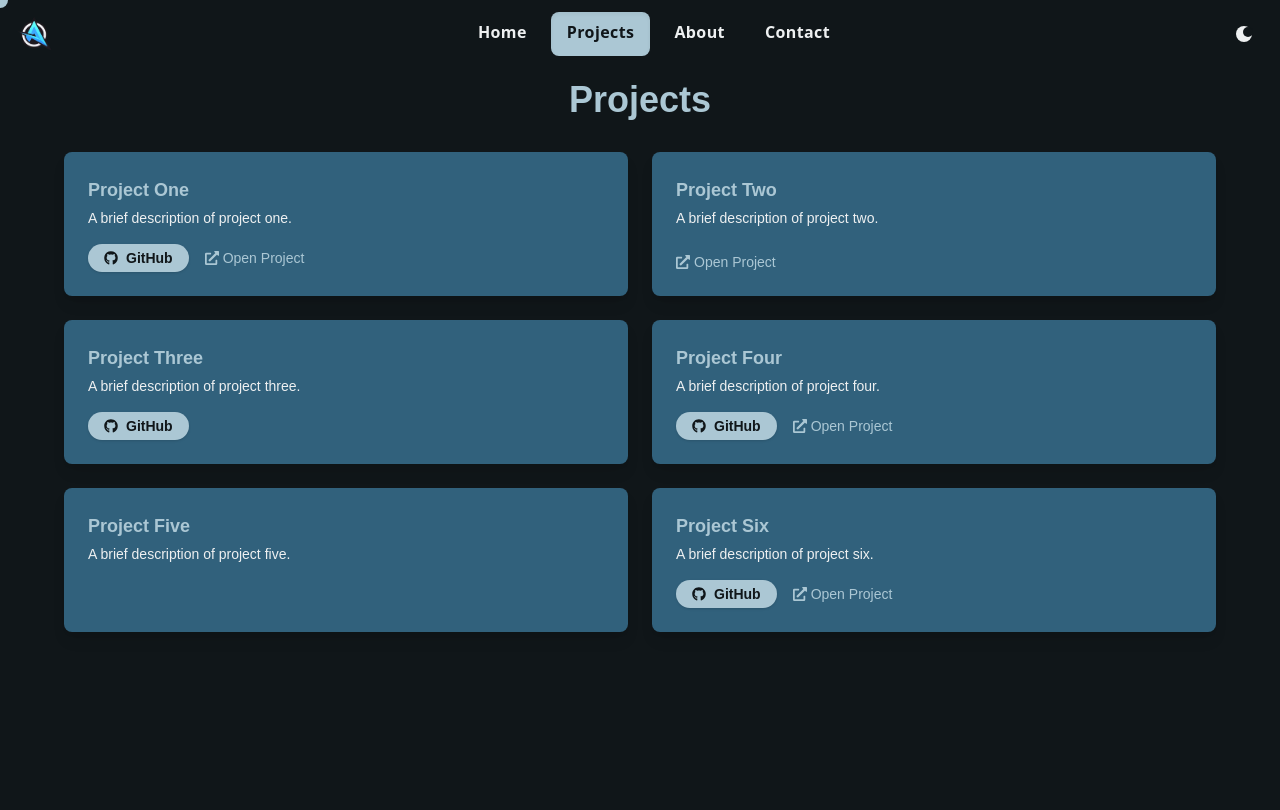
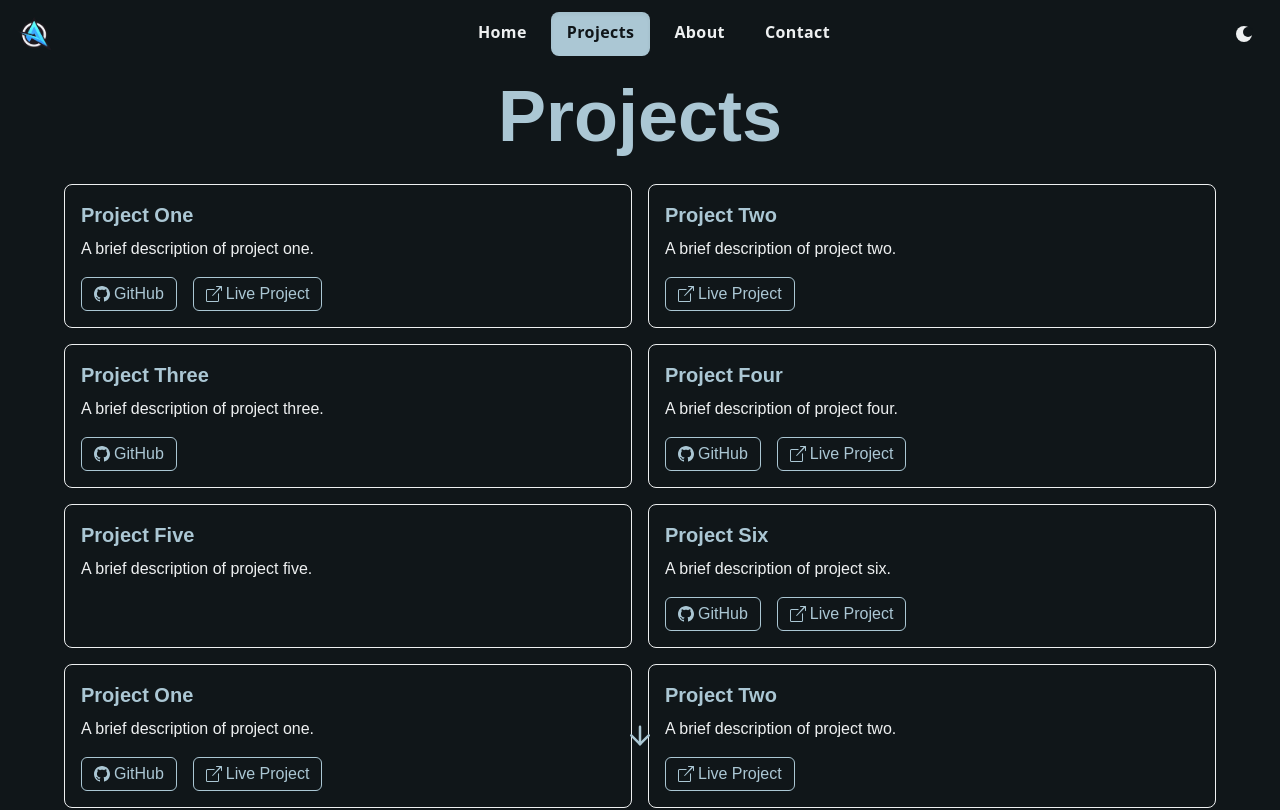
Before and after one commit to xditya/portfolio, a Next.js app: page /projects in a window 1280 px wide. Shown: the top 810 px of the page. Built offline with nearby package versions, Linux system fonts and the light colour scheme.

Commit message:
feat: enhance CustomCursor component and add GSAP animation for name display

```diff
--- a/src/app/page.tsx
+++ b/src/app/page.tsx
@@ -1,4 +1,6 @@
-import React from "react";
+"use client";
+
+import React, { useRef, useEffect } from "react";
 import { LuFolderOpen } from "react-icons/lu";
 import {
   FaGithub,
@@ -8,15 +10,48 @@ import {
   FaYoutube,
 } from "react-icons/fa6";
 
+import gsap from "gsap";
+import { ScrambleTextPlugin } from "gsap/ScrambleTextPlugin";
+
+// Register the plugin once
+gsap.registerPlugin(ScrambleTextPlugin);
+
 export default function Home() {
+  const nameRef = useRef(null);
+
+  useEffect(() => {
+    // Ensure the ref is connected to the DOM element before animating
+    if (nameRef.current) {
+      gsap.to(nameRef.current, {
+        scrambleText: {
+          text: "Aditya.",
+          chars: "abcdefghijklmnopqrstuvwxyz!@#$%^&*+",
+          speed: 0.25,
+          rightToLeft: true,
+          revealDelay: 0.9,
+        },
+        duration: 1,
+        ease: "power1.inOut",
+      });
+    } else {
+      console.error(
+        "nameRef.current is null - element not found for GSAP animation."
+      );
+    }
+  }, []);
+
   return (
     <main className="min-h-screen flex flex-col justify-center items-center bg-[var(--background)] text-[var(--foreground)] px-4">
       <div className="w-full max-w-2xl flex flex-col items-center text-center gap-4 pt-32 pb-16">
         <h1 className="text-5xl sm:text-6xl md:text-7xl font-extrabold mb-2">
-          Hi, I&apos;m <span className="text-[var(--primary)]">Aditya.</span>
+          Hi, I&apos;m{" "}
+          {/* Initial text is "xditya.", will scramble to "Aditya." */}
+          <span ref={nameRef} className="text-[var(--primary)]">
+            xditya?
+          </span>
         </h1>
         <p className="text-base sm:text-lg text-gray-400 font-medium mb-5 font-sans">
-          Open-Source Developer &amp; Freelancer.
+          Open-Source Developer & Freelancer.
         </p>
         <a
           href="/projects"
--- a/src/app/projects/page.tsx
+++ b/src/app/projects/page.tsx
@@ -1,5 +1,12 @@
-import React from "react";
-import ProjectCard from "@/components/ProjectCard";
+"use client";
+
+import React, { useEffect, useRef } from "react";
+import gsap from "gsap";
+import { ScrambleTextPlugin } from "gsap/ScrambleTextPlugin";
+import { ScrollTrigger } from "gsap/ScrollTrigger";
+import { LuArrowDown } from "react-icons/lu";
+
+gsap.registerPlugin(ScrambleTextPlugin, ScrollTrigger);
 
 export default function ProjectsPage() {
   const dummyProjects = [
@@ -39,23 +46,251 @@ export default function ProjectsPage() {
       githubUrl: "https://github.com/your-username/project-six",
       projectUrl: "https://project-six.example.com",
     },
+    {
+      name: "Project One",
+      description: "A brief description of project one.",
+      githubUrl: "https://github.com/your-username/project-one",
+      projectUrl: "https://project-one.example.com",
+    },
+    {
+      name: "Project Two",
+      description: "A brief description of project two.",
+      githubUrl: "",
+      projectUrl: "https://project-two.example.com",
+    },
+    {
+      name: "Project Three",
+      description: "A brief description of project three.",
+      githubUrl: "https://github.com/your-username/project-three",
+      projectUrl: "",
+    },
+    {
+      name: "Project Four",
+      description: "A brief description of project four.",
+      githubUrl: "https://github.com/your-username/project-four",
+      projectUrl: "https://project-four.example.com",
+    },
+    {
+      name: "Project Five",
+      description: "A brief description of project five.",
+      githubUrl: "",
+      projectUrl: "",
+    },
+    {
+      name: "Project Six",
+      description: "A brief description of project six.",
+      githubUrl: "https://github.com/your-username/project-six",
+      projectUrl: "https://project-six.example.com",
+    },
+    {
+      name: "Project One",
+      description: "A brief description of project one.",
+      githubUrl: "https://github.com/your-username/project-one",
+      projectUrl: "https://project-one.example.com",
+    },
+    {
+      name: "Project Two",
+      description: "A brief description of project two.",
+      githubUrl: "",
+      projectUrl: "https://project-two.example.com",
+    },
+    {
+      name: "Project Three",
+      description: "A brief description of project three.",
+      githubUrl: "https://github.com/your-username/project-three",
+      projectUrl: "",
+    },
+    {
+      name: "Project Four",
+      description: "A brief description of project four.",
+      githubUrl: "https://github.com/your-username/project-four",
+      projectUrl: "https://project-four.example.com",
+    },
+    {
+      name: "Project Five",
+      description: "A brief description of project five.",
+      githubUrl: "",
+      projectUrl: "",
+    },
+    {
+      name: "Project Six",
+      description: "A brief description of project six.",
+      githubUrl: "https://github.com/your-username/project-six",
+      projectUrl: "https://project-six.example.com",
+    },
   ];
+
+  const titleRef = useRef<HTMLHeadingElement>(null);
+  const projectRefs = useRef<(HTMLDivElement | null)[]>([]);
+  const scrollIndicatorRef = useRef<HTMLDivElement>(null);
+
+  useEffect(() => {
+    // Title animation
+    if (titleRef.current) {
+      gsap.set(titleRef.current, { visibility: "hidden" });
+
+      gsap.to(titleRef.current, {
+        duration: 1.5,
+        scrambleText: {
+          text: "Projects",
+          chars: "#@$",
+          revealDelay: 0.5,
+          speed: 0.75,
+        },
+        visibility: "visible",
+        ease: "power1.inOut",
+        delay: 1,
+      });
+    }
+
+    // Project item animations using ScrollTrigger
+    projectRefs.current.forEach((item) => {
+      if (item) {
+        gsap.fromTo(
+          item,
+          { opacity: 0, y: 50 },
+          {
+            opacity: 1,
+            y: 0,
+            duration: 0.8,
+            ease: "power2.out",
+            scrollTrigger: {
+              trigger: item,
+              start: "top 85%",
+              toggleActions: "play none none none",
+            },
+          }
+        );
+      }
+    });
+
+    // Scroll indicator animation
+    if (scrollIndicatorRef.current && projectRefs.current.length > 0) {
+      // Set initial state
+      gsap.set(scrollIndicatorRef.current, {
+        opacity: 1,
+        y: 0,
+      });
+
+      // Bounce animation
+      gsap.to(scrollIndicatorRef.current, {
+        y: -10,
+        repeat: -1,
+        yoyo: true,
+        duration: 0.8,
+        ease: "power1.inOut",
+      });
+
+      // Hide on scroll
+      ScrollTrigger.create({
+        trigger: "body",
+        start: "top top",
+        end: "bottom bottom",
+        onUpdate: (self) => {
+          if (self.progress > 0.05) {
+            // Reduced threshold to 5% for earlier hiding
+            gsap.to(scrollIndicatorRef.current, {
+              opacity: 0,
+              duration: 0.5,
+            });
+          } else {
+            gsap.to(scrollIndicatorRef.current, {
+              opacity: 1,
+              duration: 0.5,
+            });
+          }
+        },
+      });
+    }
+
+    // Cleanup ScrollTriggers on component unmount
+    return () => {
+      ScrollTrigger.getAll().forEach((trigger) => trigger.kill());
+      projectRefs.current = [];
+    };
+  }, []);
 
   return (
     <main className="min-h-screen bg-[var(--background)] text-[var(--foreground)] px-4 py-20">
-      <div className="max-w-6xl mx-auto">
-        <h1 className="text-4xl font-bold text-[var(--primary)] mb-8 text-center">
+      <div className="max-w-6xl mx-auto relative">
+        <h1
+          ref={titleRef}
+          className="text-5xl sm:text-6xl md:text-7xl font-extrabold text-[var(--primary)] mb-8 text-center"
+        >
           Projects
         </h1>
-        <div className="grid grid-cols-1 md:grid-cols-2 gap-6">
+
+        <div
+          ref={scrollIndicatorRef}
+          className="fixed bottom-10 left-1/2 transform -translate-x-1/2 text-[var(--primary)] text-3xl"
+          style={{ zIndex: 9999 }}
+        >
+          <LuArrowDown />
+        </div>
+
+        <div className="grid grid-cols-1 md:grid-cols-2 gap-4">
           {dummyProjects.map((project, index) => (
-            <ProjectCard
+            <div
               key={index}
-              name={project.name}
-              description={project.description}
-              githubUrl={project.githubUrl}
-              projectUrl={project.projectUrl}
-            />
+              ref={(el) => {
+                projectRefs.current[index] = el;
+              }}
+              className="block p-4 border border-[var(--foreground)] rounded-lg transition-colors duration-200"
+            >
+              <h2 className="text-xl font-semibold text-[var(--primary)] mb-2">
+                {project.name}
+              </h2>
+              <p className="text-[var(--foreground)] mb-4">
+                {project.description}
+              </p>
+              <div className="flex gap-4">
+                {project.githubUrl && (
+                  <a
+                    href={project.githubUrl}
+                    target="_blank"
+                    rel="noopener noreferrer"
+                    className="inline-flex items-center gap-1 px-3 py-1 border border-[var(--primary)] rounded-md text-[var(--primary)] hover:bg-[var(--primary)] hover:text-[var(--background)] transition-colors duration-200"
+                  >
+                    <svg
+                      xmlns="http://www.w3.org/2000/svg"
+                      width="16"
+                      height="16"
+                      fill="currentColor"
+                      viewBox="0 0 16 16"
+                    >
+                      <path d="M8 0C3.58 0 0 3.58 0 8c0 3.54 2.29 6.53 5.47 7.59.4.07.55-.17.55-.38 0-.19-.01-.82-.01-1.49-2.01.37-2.53-.49-2.69-.94-.09-.23-.48-.94-.82-1.13-.28-.15-.68-.52-.01-.53.63-.01 1.08.58 1.23.82.72 1.21 1.87.87 2.33.66.07-.52.28-.87.51-1.07-1.78-.2-3.64-.89-3.64-3.95 0-.87.31-1.59.82-2.15-.08-.2-.36-1.02.08-2.12 0 0 .67-.21 2.2.82.64-.18 1.32-.27 2-.27.68 0 1.36.09 2 .27 1.53-1.04 2.2-.82 2.2-.82.44 1.1.16 1.92.08 2.12.51.56.82 1.27.82 2.15 0 3.07-1.87 3.75-3.65 3.95.29.25.54.73.54 1.48 0 1.07-.01 1.93-.01 2.2 0 .21.15.46.55.38C13.71 14.53 16 11.53 16 8c0-4.42-3.58-8-8-8z" />
+                    </svg>
+                    GitHub
+                  </a>
+                )}
+                {project.projectUrl && (
+                  <a
+                    href={project.projectUrl}
+                    target="_blank"
+                    rel="noopener noreferrer"
+                    className="inline-flex items-center gap-1 px-3 py-1 border border-[var(--primary)] rounded-md text-[var(--primary)] hover:bg-[var(--primary)] hover:text-[var(--background)] transition-colors duration-200"
+                  >
+                    <svg
+                      xmlns="http://www.w3.org/2000/svg"
+                      width="16"
+                      height="16"
+                      fill="currentColor"
+                      viewBox="0 0 16 16"
+                    >
+                      <path
+                        fillRule="evenodd"
+                        d="M8.636 3.5a.5.5 0 0 0-.5-.5H1.5A1.5 1.5 0 0 0 0 4.5v10A1.5 1.5 0 0 0 1.5 16h10a1.5 1.5 0 0 0 1.5-1.5V7.864a.5.5 0 0 0-1 0V14.5a.5.5 0 0 1-.5.5h-10a.5.5 0 0 1-.5-.5v-10a.5.5 0 0 1 .5-.5h6.636a.5.5 0 0 0 .5-.5z"
+                      />
+                      <path
+                        fillRule="evenodd"
+                        d="M16 .5a.5.5 0 0 0-.5-.5h-5a.5.5 0 0 0 0 1h3.146L6.354 9.146a.5.5 0 1 0 .708.708L15 1.707V4.5a.5.5 0 0 0 1 0v-5z"
+                      />
+                    </svg>
+                    Live Project
+                  </a>
+                )}
+              </div>
+            </div>
           ))}
         </div>
       </div>
--- a/src/components/CustomCursor.tsx
+++ b/src/components/CustomCursor.tsx
@@ -233,6 +233,15 @@ const CustomCursor = () => {
     };
   }, [isMobile]);
 
+  // Conditionally apply a class to hide cursor on mobile
+  const cursorClass = `fixed w-4 h-4 bg-[var(--primary)] rounded-full pointer-events-none z-[9999] ${
+    isMobile ? "hidden" : ""
+  }`;
+
+  const trailClass = `fixed w-2 h-2 bg-[var(--primary)] rounded-full pointer-events-none z-[9998] ${
+    isMobile ? "hidden" : ""
+  }`;
+
   // Don't render cursor on mobile
   if (isMobile) return null;
 
@@ -244,17 +253,14 @@ const CustomCursor = () => {
           ref={(el) => {
             trailRefs.current[index] = el;
           }}
-          className="fixed w-2 h-2 bg-[var(--primary)] rounded-full pointer-events-none z-[9998]"
+          className={trailClass}
           style={{
             opacity: 1 - index * 0.25,
             transform: `scale(${1 - index * 0.15})`,
           }}
         />
       ))}
-      <div
-        ref={cursorRef}
-        className="fixed w-4 h-4 bg-[var(--primary)] rounded-full pointer-events-none z-[9999]"
-      />
+      <div ref={cursorRef} className={cursorClass} />
     </>
   );
 };
```
